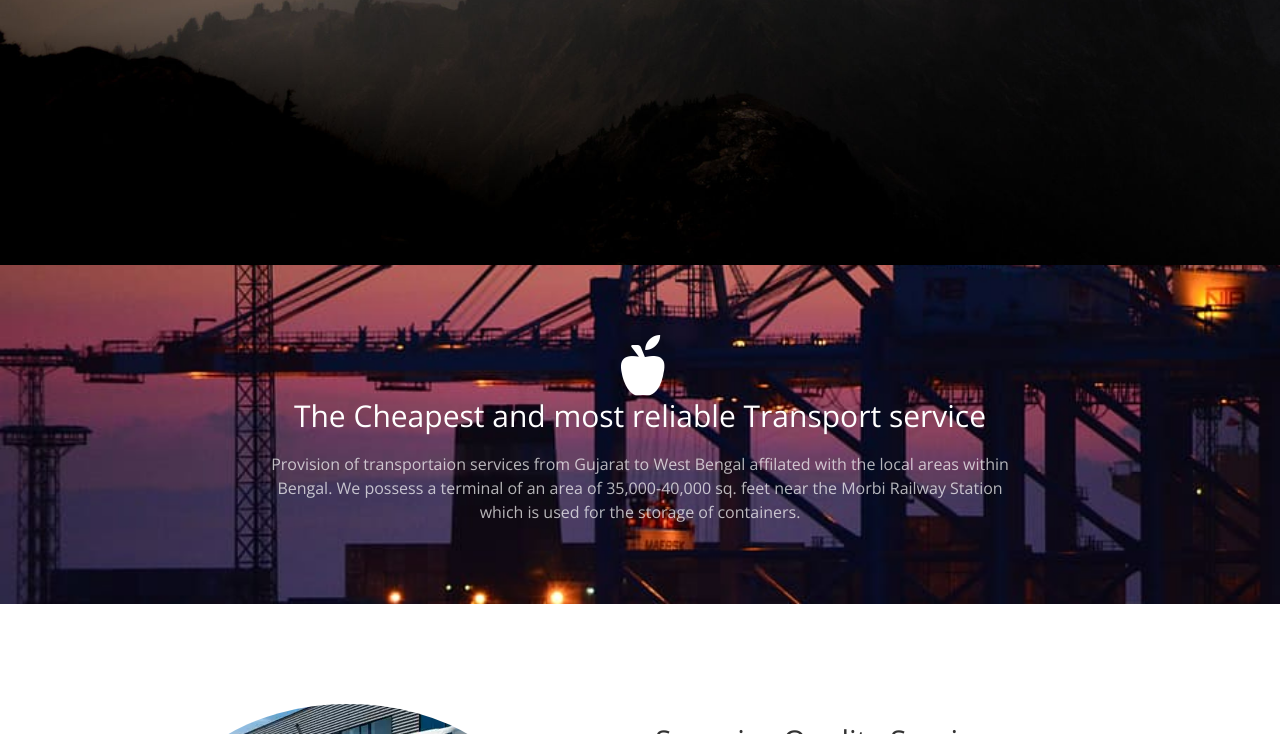
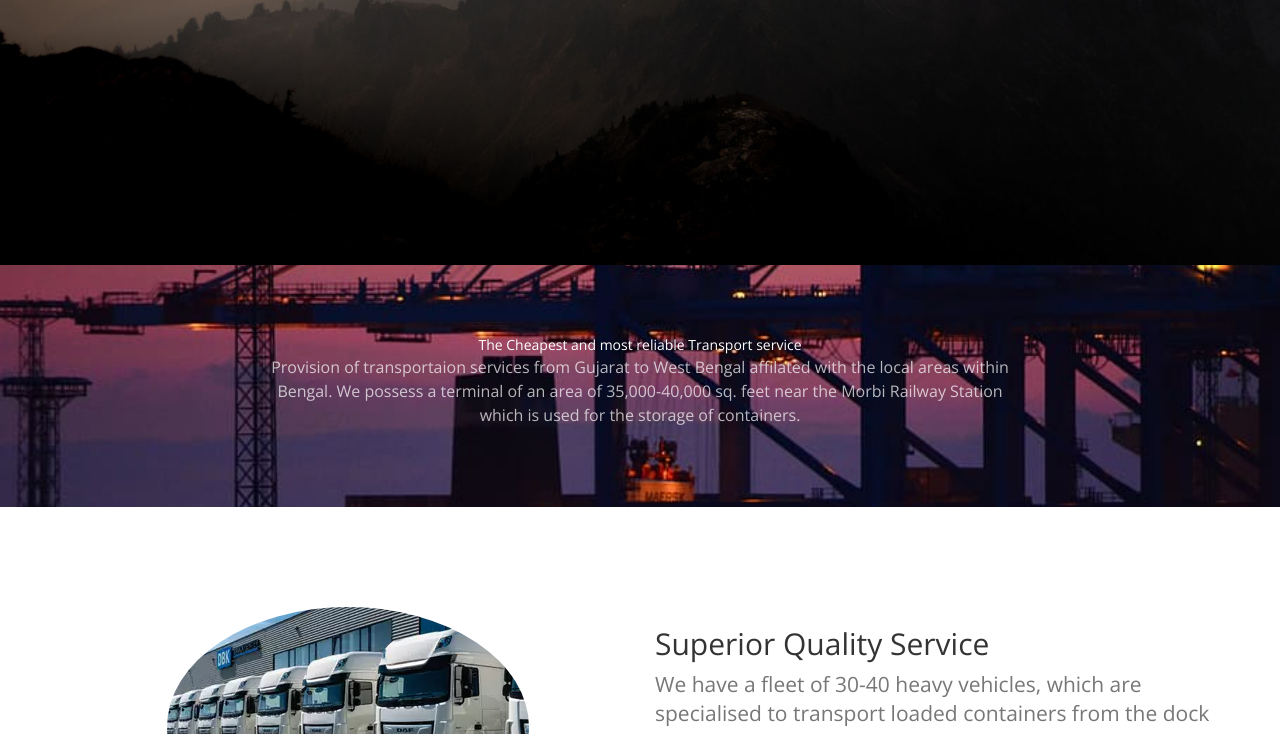
Before and after one commit to Vaibhav-Maverick07/BalajiCargoCarriers, a plain HTML site: page index.html in a window 1280 px wide. Shown: the part 535-1269 px from the top of the page. Drawn offline with nearby package versions, Linux system fonts and the light colour scheme.

Commit message:
Update index.html

```diff
--- a/index.html
+++ b/index.html
@@ -91,8 +91,7 @@ Although you can use them, for a more unique website, replace these images with
     <section class="intro">
         <div class="container">
             <div class="row">
-                <div class="col-lg-8 col-lg-offset-2">
-                	<span class="glyphicon glyphicon-apple" style="font-size: 60px"></span>
+                <div class="col-lg-8 col-lg-offset-2"
                     <h2 class="section-heading">The Cheapest and most reliable Transport service</h2>
                     <p class="text-light">Provision of transportaion services from Gujarat to West Bengal affilated with the local areas within Bengal. We possess a terminal of an area of 35,000-40,000 sq. feet near the Morbi Railway Station which is used for the storage of containers.</p>
                 </div>
```
